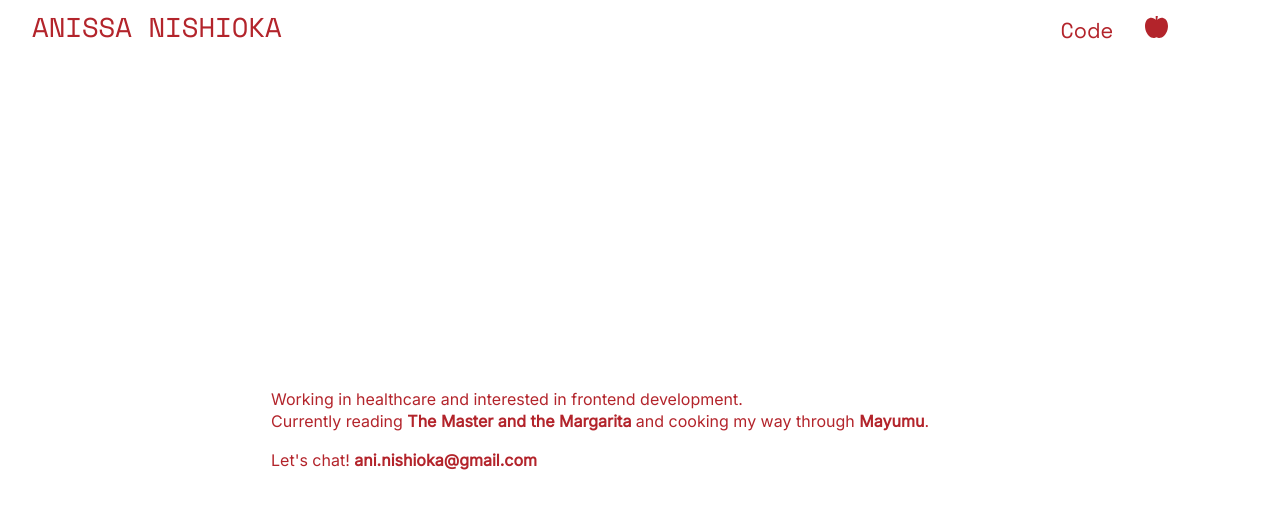
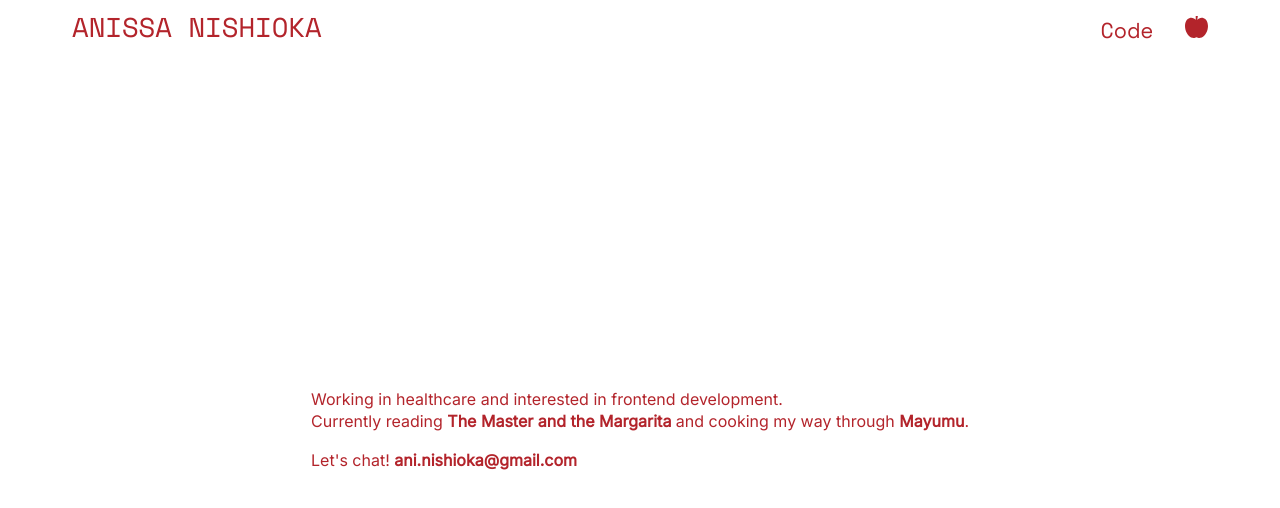
Before and after one commit to aninishioka/personal-site-23, a Next.js app: page / in a window 1280 px wide. Shown: the top 508 px of the page. Built offline with nearby package versions, Linux system fonts and the light colour scheme.

Commit message:
make theme container fills browser window but restrict content max-width

```diff
--- a/src/layouts/main.layout.jsx
+++ b/src/layouts/main.layout.jsx
@@ -12,8 +12,10 @@ export default function MainLayout({ children }) {
         <title>Anissa Nishioka</title>
       </Head>
       <div className={`${theme} appContainer`}>
-        <Header></Header>
-        <main>{children}</main>
+        <div className={"restrictWidth"}>
+          <Header></Header>
+          <main>{children}</main>
+        </div>
       </div>
     </>
   );
--- a/src/styles/global.css
+++ b/src/styles/global.css
@@ -62,8 +62,15 @@ p:last-of-type {
 }
 
 .appContainer {
+  width: 100%;
   min-height: 100vh;
+}
+
+.restrictWidth {
+  min-height: 100vh;
+  width: 100%;
   max-width: 1200px;
+  margin: 0 auto;
   display: -webkit-box;
   display: -ms-flexbox;
   display: -webkit-flex;
```
